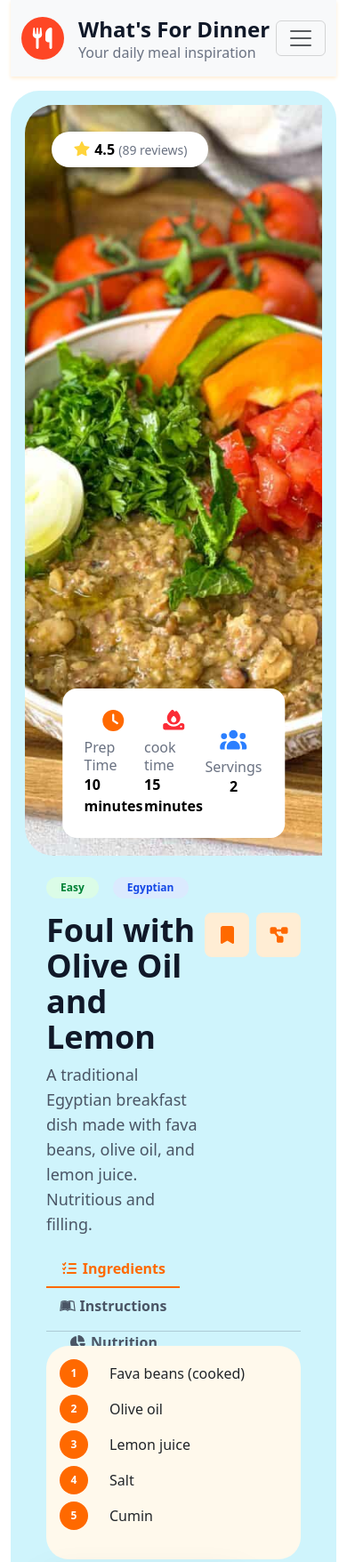
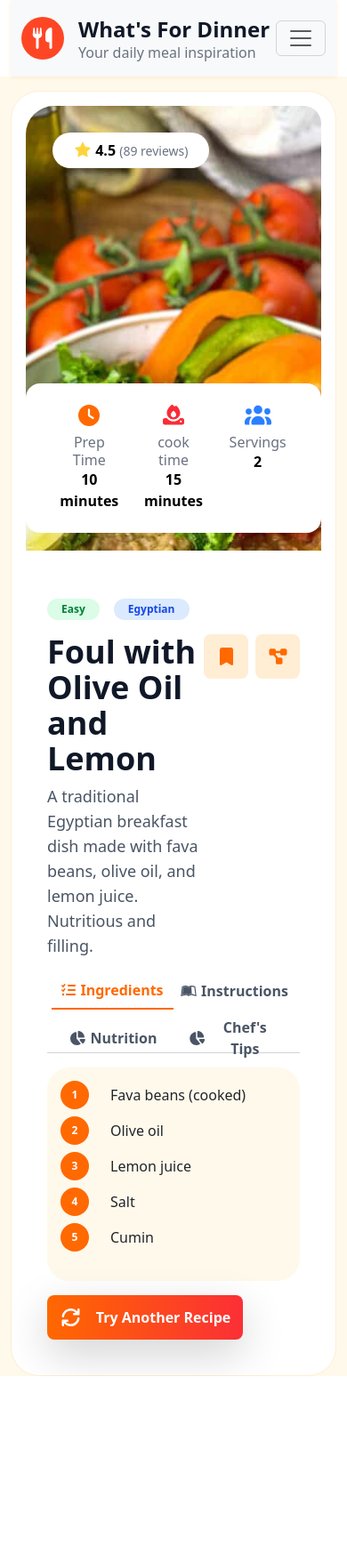
Before and after one commit to mahmoudkadry41-cyber/Assignment-8-What-s-For-Dinner-, a plain HTML site: page index.html in a window 390 px wide. Shown: the top 1756 px of the page at 89% size. After the commit the page ends 1547 px from the top, so only its background shows below. Drawn offline with Linux system fonts and the light colour scheme.

Commit message:
FINISHING

```diff
--- /dev/null
+++ b/css/breackpoints.css
@@ -0,0 +1,47 @@
+@media screen  and (max-width: 991px) {
+.leftside{
+    border-top-left-radius: 20px;
+    border-top-right-radius: 20px;
+    border-bottom-left-radius: 0px !important;
+    border-bottom-right-radius: 0px;
+    margin-bottom: 30px;
+    max-height: 500px;
+}
+.rightside{
+    height: auto !important;
+}
+
+.nutinfo{
+    width: 100%;
+}
+
+.btmsdinfo{
+    width: 100% !important;
+}
+
+#navbarSupportedContent{
+    background-color: white;
+    border-bottom: grey .125rem solid;
+}
+
+
+}
+
+
+@media screen  and (min-width: 768px) and (max-width: 991px) { ... }
+
+
+@media screen  and (min-width: 992px) and (max-width: 1199px){
+    .nutinfo{
+    width: 100%;
+}
+.btmsdinfo{
+    width: 100% !important;
+}
+ }
+
+
+@media screen and (min-width: 1200px) and (max-width: 1399px) { ... }
+
+
+@media screen  and (min-width: 1400px) {  }
--- a/css/stylesheet.css
+++ b/css/stylesheet.css
@@ -97,6 +97,7 @@
 .mainnaav nav {
   height: 5.375rem;
   box-shadow: 0 0.125rem 0.25rem #ffedd4;
+  z-index: 999;
 }
 .profile {
   width: 3rem;
@@ -141,6 +142,12 @@
 
 /* ------------------------------------------------------rightside----------------------------------------------------- */
 
+.toolcontainer{
+  background-color: #FFF9EC;
+}
+.maincntnr{
+  border: 1px #FFEDD4 solid;
+}
 #badg1 {
   background-color: #dbfce7;
 }
@@ -168,6 +175,7 @@
   gap: 5px;
   width: 10.375rem;
   color: #4a5565;
+width: 137px !important;
 
 }
 
@@ -200,14 +208,16 @@
     transform: none;
 }
 .rightside .tab-pane{
-    background-color: #FFF9EC;
     padding: .9375rem;
     min-height: 15rem;
-    max-height: 20rem;
-    overflow-y: scroll;
-      scrollbar-width: thin;
+    max-height: 18rem;
+    overflow-y: auto;
+    scrollbar-width: thin;
     scrollbar-color: #FFDBD2 #FFFFFF;
     border-radius: 1.5625rem;
+}
+#nav-Ingredients{
+  background-color: #FFF9EC;
 }
 
 
@@ -239,14 +249,21 @@
 
 }
 .Instnumber{
-    width: 3rem;
-    height: 3rem;
+
     background-color: #FF6900;
     display: flex;
     align-items: center;
     justify-content: center;
 
 }
+#insrrnumber{
+  display: flex;
+  justify-content: center;
+  align-items: center;
+    width: 3rem;
+    height: 3rem;
+}
+
 .ingnumber p{
     font-size: .75rem !important;
     font-weight: 700 !important;
@@ -324,3 +341,14 @@
     line-height: 20px;
     color: oklch(0.577 0.245 27.325);
 }
+
+.btmsdinfo{
+  text-align: center !important;
+  align-items: start !important;
+}
+
+
+.das12{
+  align-items: center !important;
+
+}
--- a/index.html
+++ b/index.html
@@ -9,11 +9,12 @@
     <link rel="stylesheet" href="./css/bootstrap.min.css">
     <link rel="stylesheet" href="./css/all.min.css">
     <link rel="stylesheet" href="./css/stylesheet.css">
+    <link rel="stylesheet" href="./css/breackpoints.css">
 </head>
 
 <body>
     <!-- --------------------------------------------------------------navbar--------------------------------------------------------- -->
-    <div class="mainnaav container-fluid">
+    <div class="mainnaav container-fluid ">
         <nav class="navbar navbar-expand-lg bg-body-tertiary" id="mainnav">
             <div class="container">
                 <div class="d-flex align-items-center">
@@ -31,7 +32,7 @@
                     aria-expanded="false" aria-label="Toggle navigation">
                     <span class="navbar-toggler-icon"></span>
                 </button>
-                <div class="collapse navbar-collapse " id="navbarSupportedContent">
+                <div class="collapse navbar-collapse pb-3 " id="navbarSupportedContent">
                     <ul class="navbar-nav ms-auto mb-2 mb-lg-0 ">
                         <li class="nav-item">
                             <a class="nav-link active" aria-current="page" href="#">
@@ -51,19 +52,19 @@
         </nav>
     </div>
     <!-- -----------------------------------------------------------recipy producer ------------------------------------------------------------- -->
-    <section class="container-fluid min-vh-100 pt-3">
-        <div class="container row bg-info-subtle h-100 m-auto rounded-5 p-3">
+    <section class="container-fluid min-vh-100 pt-3 toolcontainer">
+        <div class="container row h-100 m-auto rounded-5 p-3 maincntnr bg-white">
             <div class=" h-100 col-12 col-lg-5 leftside  h-100 rounded-start-5 position-relative overflow-hidden p-0">
                 <img id="dishimg" class="foodpic vh-100" src="./images/Chicken Stir-Fry.png" alt="">
-                <div id="ratings" class="ratings rounded-pill p-2 bg-white position-absolute pe-4 ps-4">
+                <div id="ratings" class="ratings rounded-pill p-2 position-absolute pe-4 ps-4 bg-white">
                     <i class="fa-solid fa-star " style="color: rgb(255, 212, 59);"></i>
                     <span id="rating" class="ratings1span1">4.5</span>
                     <span id="reviews" class="ratings1span2">(324 reviews)</span>
                 </div>
 
                 <div id="summary"
-                    class="p-4 row bg-white rounded-4 position-absolute w-75 m-auto d-flex align-items-center">
-                    <div class="col-4 d-flex align-items-center flex-column gap-2">
+                    class=" btmsdinfo p-4 row bg-white rounded-4 position-absolute w-75 m-auto d-flex align-items-center">
+                    <div class="col-4 d-flex align-items-center flex-column gap-2 das12">
                         <div class=""><i class="fa-solid fa-clock fa-xl" style="color: #ff6900;"></i></div>
                         <div class="d-flex align-items-center flex-column">
                             <div class="subspan m-0 p-0">Prep Time</div>
@@ -77,7 +78,7 @@
                             <div id="cookTime" class=" ratings1span1 m-0 p-0">15 min</div>
                         </div>
                     </div>
-                    <div class="col-4 d-flex align-items-center flex-column gap-2">
+                    <div class="col-4 d-flex align-items-center flex-column gap-2 dsaasd">
                         <div class=""><i class="fa-solid fa-users fa-xl" style="color: #2b7fff;"></i></div>
                         <div class="d-flex align-items-center flex-column">
                             <div class="subspan m-0 p-0">Servings</div>
@@ -114,7 +115,7 @@
                         </div>
                     </div>
                     <nav>
-                        <div class="nav nav-tabs bg-transparent " id="nav-tab" role="tablist">
+                        <div class="nav nav-tabs bg-transparent d-flex justify-content-center  " id="nav-tab" role="tablist">
                             <button class="nav-link active" id="nav-Ingredients-tab" data-bs-toggle="tab"
                                 data-bs-target="#nav-Ingredients" type="button" role="tab"
                                 aria-controls="nav-Ingredients" aria-selected="true">
```
